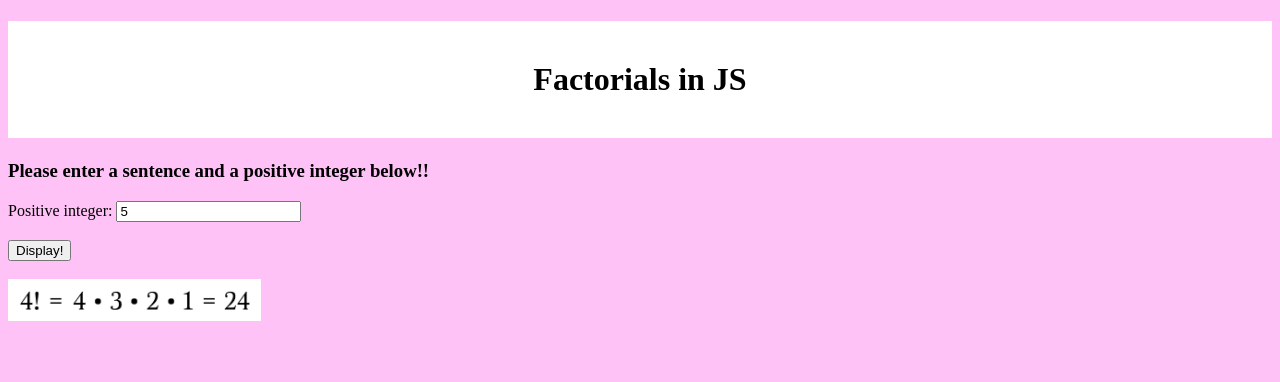
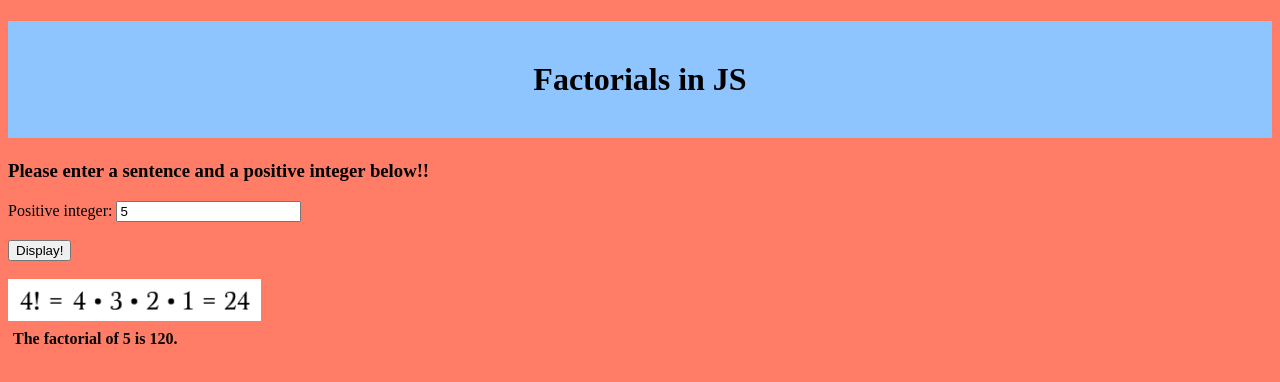
Before and after one commit to ICS2O-Programming-Rory-Mackay/Unit5-03-HTML-Factorial, a plain HTML site: page index.html in a window 1280 px wide. Both pictures are taken after typing "5" into the empty fields and a click on the input "Display!". Drawn offline with Linux system fonts and the light colour scheme.

Commit message:
fixed js and added better colours to css

```diff
--- a/css/style.css
+++ b/css/style.css
@@ -4,11 +4,11 @@
 */
 
 body {
-	background-color: rgb(255, 194, 247);
+	background-color: rgb(255, 125, 102);
 }
 
 h1 {
-	background-color: rgb(255, 255, 255);
+	background-color: rgb(143, 197, 255);
 	color: hsl(0, 0%, 0%);
 	padding: 40px;
 	text-align: center;
--- a/js/script.js
+++ b/js/script.js
@@ -24,5 +24,5 @@ function displaySentence () {
   } while (counter <= userInt)
 
 	//Display results
-	document.getElementById('display-results').innerHTML = "The factorial of the number " + userInt + " is " + calculation + "."
+	document.getElementById('message').innerHTML = "The factorial of " + userInt + " is " + calculation + "."
 }
```
